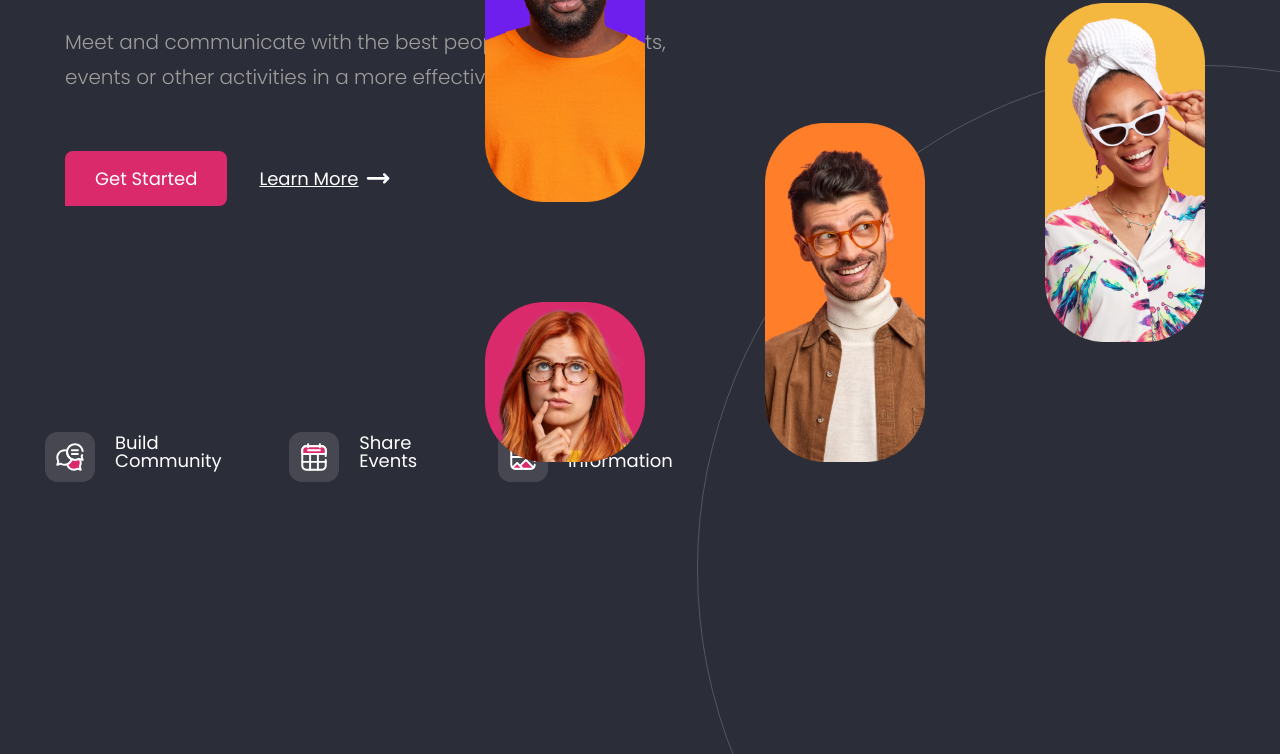
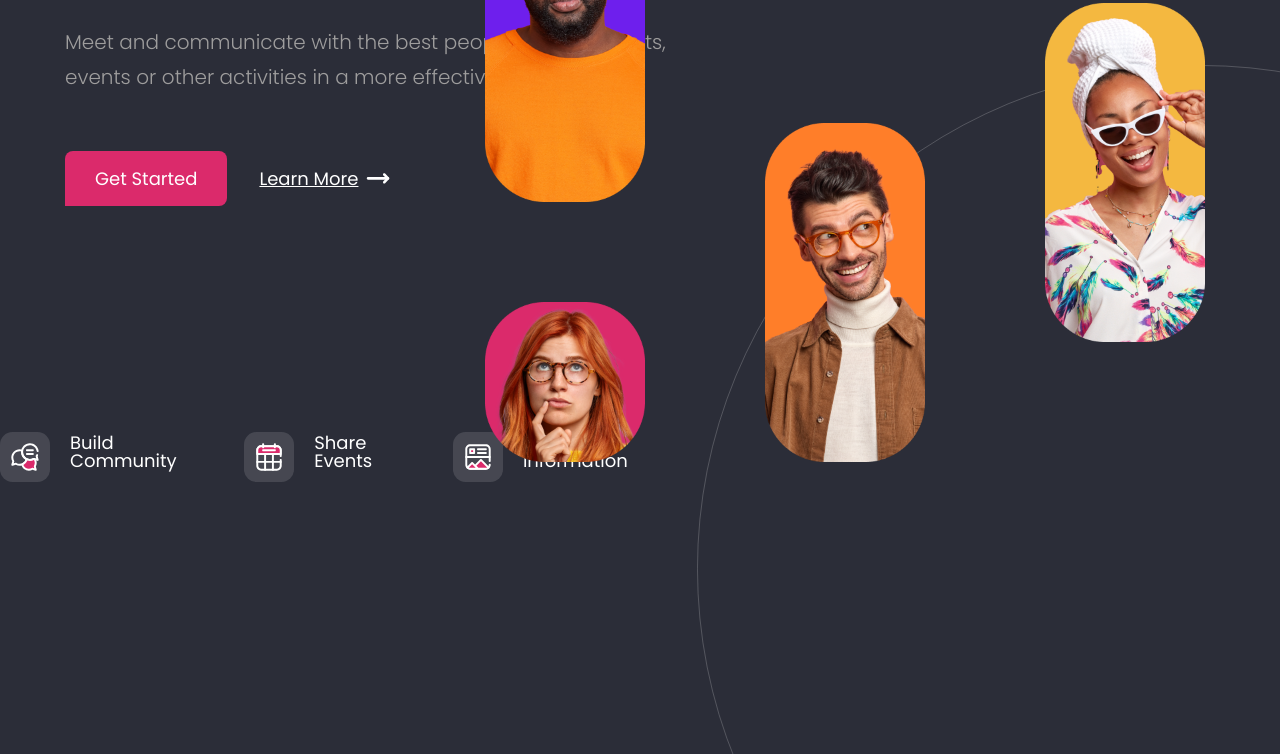
Before and after one commit to Alejandro-Cue/proyecto2-Gath, a website built with Vite: page index.html in a window 1280 px wide. Shown: the part 545-1299 px from the top of the page. Built offline with nearby package versions, Linux system fonts and the light colour scheme; files whose address does not match are found by name.

Commit message:
corrección items

```diff
--- a/src/sass/layout/_main.scss
+++ b/src/sass/layout/_main.scss
@@ -151,7 +151,7 @@
 
 .items {
     margin-top: 40px;
-    margin-left: 45px;
+    margin-left: 0;
     margin-bottom: 120px;
     display: flex;
     gap: 45px;
```
